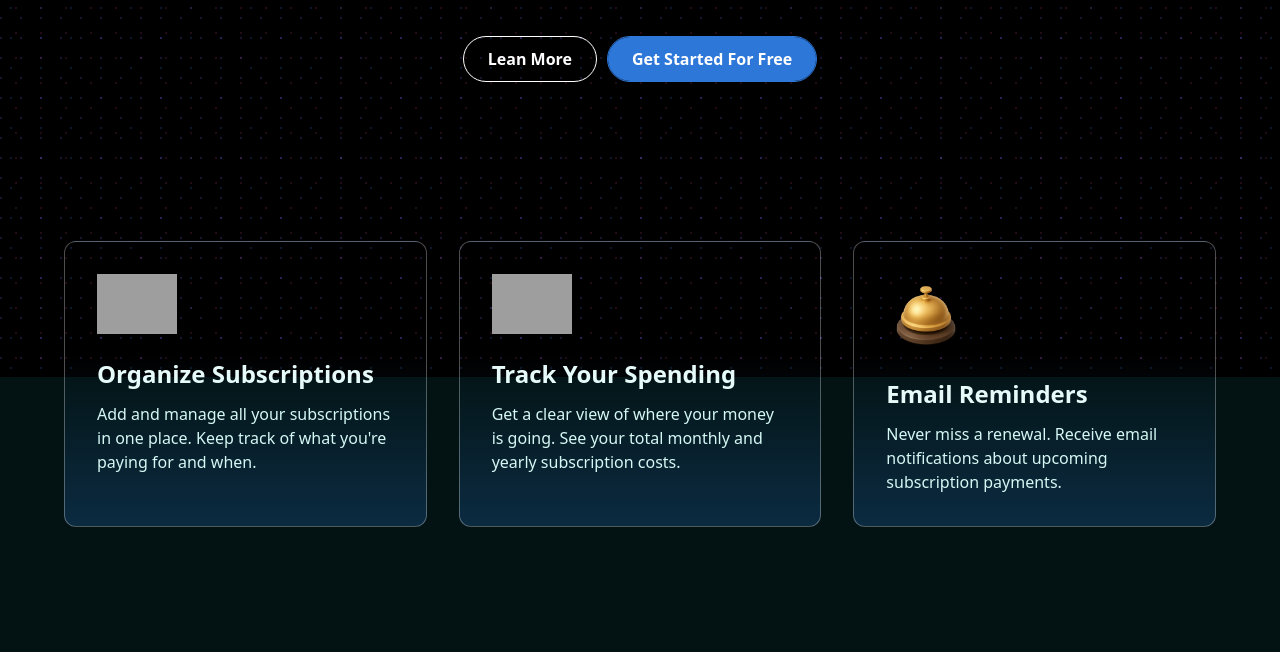
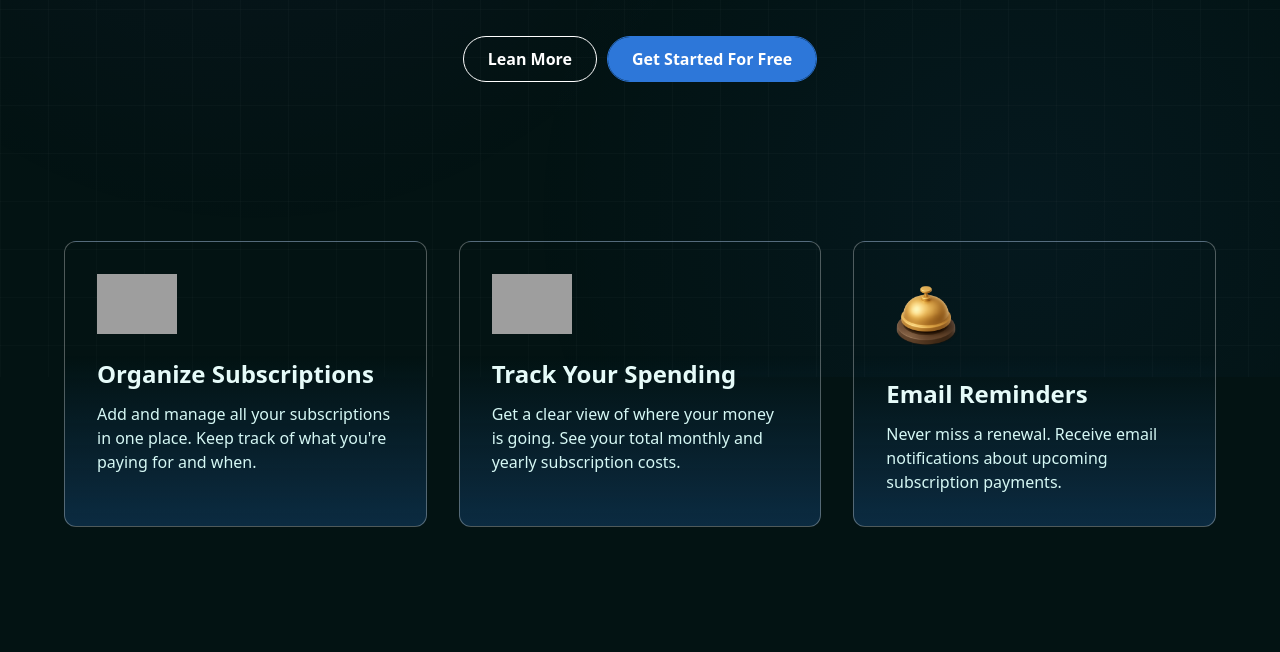
Before and after one commit to Niko21122323/trackle-subscription-tracker, a website: page public/index.html in a window 1280 px wide. Shown: the part 423-1075 px from the top of the page. Drawn offline with nearby package versions, Linux system fonts and the light colour scheme; grey boxes are pictures that could not be loaded.

Commit message:
updated the background

```diff
--- a/public/index.html
+++ b/public/index.html
@@ -13,39 +13,40 @@
   </head>
   <body class="bg-background min-h-screen">
     <div class="min-h-screen w-full bg-transparent fixed z-[-1]">
-      <!-- Dark Noise Colored Background -->
       <div
-        class="absolute inset-0 z-0"
         style="
-          background: #000000;
+          position: absolute;
+          inset: 0;
+          z-index: 0;
           background-image:
-            radial-gradient(
-              circle at 1px 1px,
-              rgba(139, 92, 246, 0.2) 1px,
-              transparent 0
+            linear-gradient(
+              to right,
+              rgba(255, 255, 255, 0.02) 1px,
+              transparent 1px
+            ),
+            linear-gradient(
+              to bottom,
+              rgba(255, 255, 255, 0.02) 1px,
+              transparent 1px
             ),
             radial-gradient(
-              circle at 1px 1px,
-              rgba(59, 130, 246, 0.18) 1px,
-              transparent 0
+              circle 500px at 20% 20%,
+              rgba(139, 92, 246, 0.05),
+              transparent
             ),
             radial-gradient(
-              circle at 1px 1px,
-              rgba(236, 72, 153, 0.15) 1px,
-              transparent 0
+              circle 500px at 80% 80%,
+              rgba(59, 130, 246, 0.05),
+              transparent
             );
           background-size:
-            20px 20px,
-            30px 30px,
-            25px 25px;
-          background-position:
-            0 0,
-            10px 10px,
-            15px 5px;
+            48px 48px,
+            48px 48px,
+            100% 100%,
+            100% 100%;
+          pointer-events: none;
         "
       ></div>
-
-      <!-- Your Content/Components -->
     </div>
 
     <main class="relative z-10">
```
Also changed, not shown: public/pages/dashboard.html (+23 -19 lines), public/pages/login.html (+23 -22 lines), public/pages/signup.html (+23 -19 lines).
